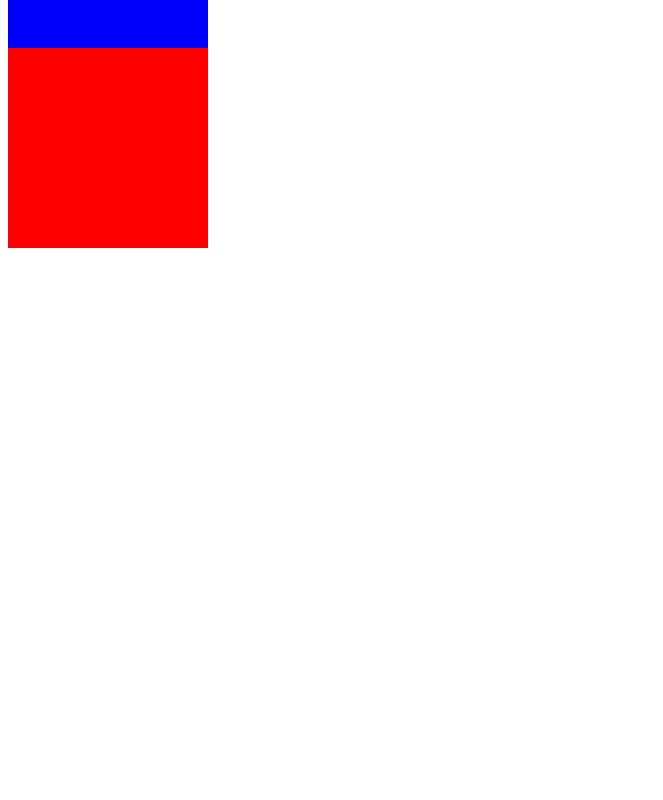
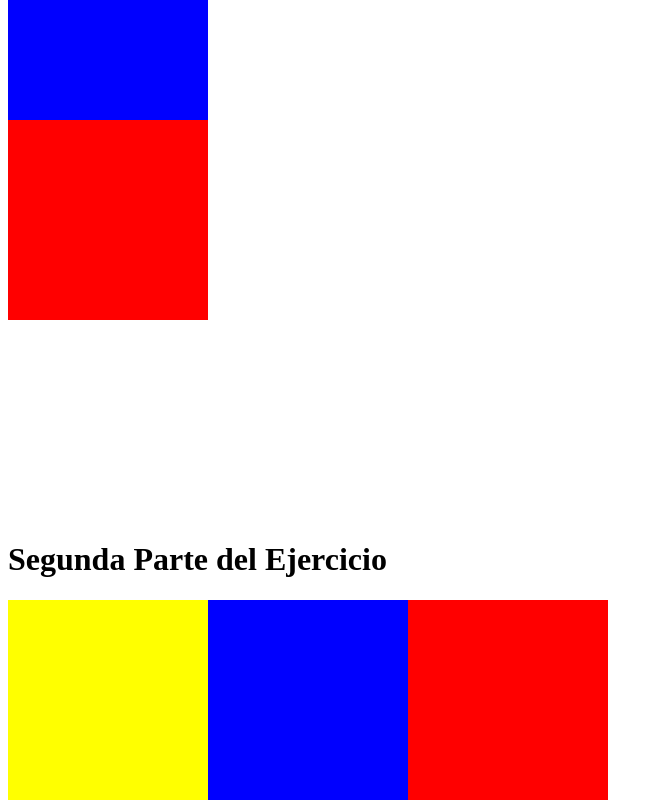
Before and after one commit to KarinAAC/Leccion28-ejercicio1, a plain HTML site: page index.html in a window 1280 px wide. Shown: the part 360-1160 px from the top of the page, without its empty margins (0-663 px from the left). Before the commit the page ends 800 px from the top, so only its background shows below. Drawn offline with Linux system fonts and the light colour scheme.

Commit message:
subiendo segundo ejercicio

```diff
--- a/assets/css/main.css
+++ b/assets/css/main.css
@@ -1,5 +1,4 @@
-
-
+/* creando primera parte */
 .div-uno{
   width: 200px;
   height: 200px;
@@ -15,3 +14,33 @@
   height: 200px;
   background: red;
 }
+.div-cuatro{
+  width: 200px;
+  height: 200px;
+  background: white;
+}
+/* creando segunda parte */
+.div-cinco{
+  width: 200px;
+  height: 200px;
+  background: yellow;
+  float: left;
+}
+.div-seis{
+  width: 200px;
+  height: 200px;
+  background: blue;
+  float: left;
+}
+.div-siete{
+  width: 200px;
+  height: 200px;
+  background: red;
+  float: left;
+}
+.div-ocho{
+  width: 200px;
+  height: 200px;
+  background: white;
+  float: left;
+}
--- a/index.html
+++ b/index.html
@@ -8,9 +8,16 @@
   <title>Document</title>
 </head>
 <body>
+  <h1>Primera Parte del Ejercicio</h1>
   <div class="div-uno"></div>
   <div class="div-dos"></div>
   <div class="div-tres"></div>
+  <div class="div-cuatro"></div>
+  <h1>Segunda Parte del Ejercicio</h1>
+  <div class="div-cinco"></div>
+  <div class="div-seis"></div>
+  <div class="div-siete"></div>
+  <div class="div-ocho"></div>
 <script src="assets/js/app.js" charset="utf-8"></script>
 </body>
 </html>
```
